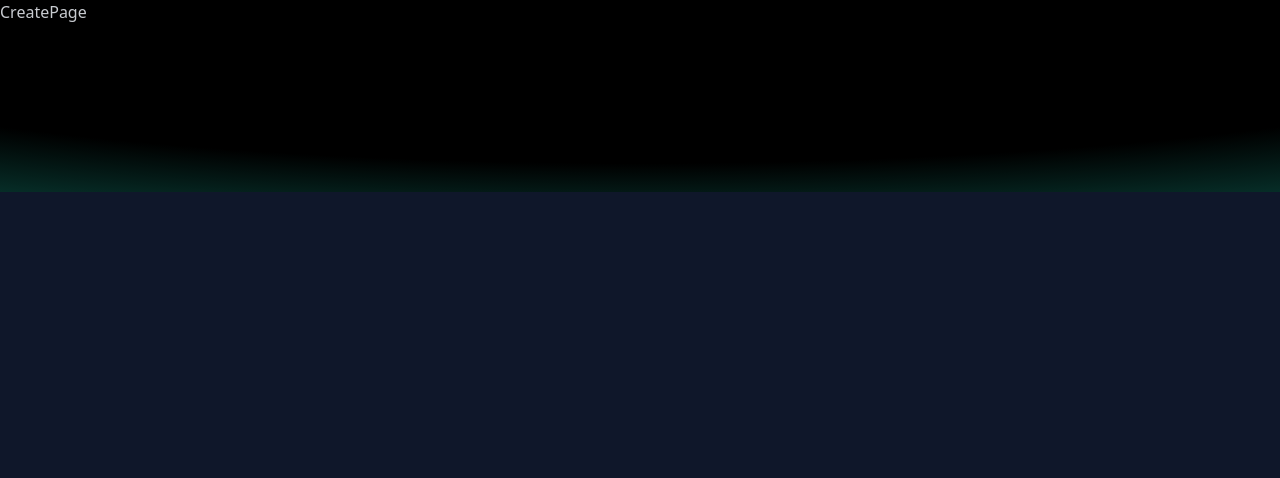
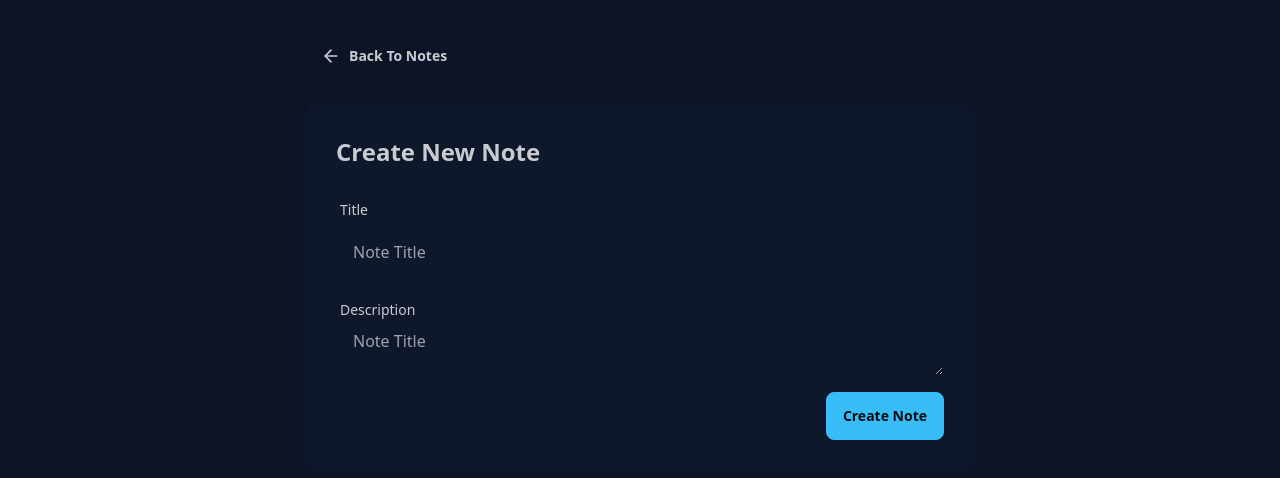
Before and after one commit to williamchiii/mern-noteapp, a React app in the folder frontend/: page /create in a window 1280 px wide. Shown: the top 478 px of the page. Built offline with nearby package versions, Linux system fonts and the light colour scheme; the HTML template or start-up script is replaced by a standard one.

Commit message:
Create note page completed; Homepage UI tweaked to be cleaner and simpler

```diff
--- a/frontend/src/App.jsx
+++ b/frontend/src/App.jsx
@@ -8,7 +8,7 @@
   return (
     <div className="relative h-full w-full">
       <div className="absolute inset-0 -z-10 h-full w-full items-center px-5 py-24
-      [background:radial-gradient(125%_125%_at_50%_10%,#000_60%,#00FF9D40_100%)]" />
+      [background:#0a1020]" />
     {/*Basically the website routings */}
       <Routes>
         <Route path = "/" element = {<HomePage />} />
--- /dev/null
+++ b/frontend/src/lib/axios.js
@@ -0,0 +1,7 @@
+import axios from 'axios'
+
+const api = axios.create({
+    baseURL: "http://localhost:5001/api"
+});
+
+export default api;
--- a/frontend/src/pages/CreatePage.jsx
+++ b/frontend/src/pages/CreatePage.jsx
@@ -1,8 +1,100 @@
-import React from 'react'
+import {useState} from "react";
+import {Link, useNavigate} from "react-router";
+import {ArrowLeftIcon} from "lucide-react";
+import toast from "react-hot-toast";
+import api from "../lib/axios.js"
 
 const CreatePage = () => {
+  const [title, setTitle] = useState("");
+  const [content, setContent] = useState("");
+  const [loading, setLoading] = useState(false);
+
+  const navigate = useNavigate()
+
+  const handleSubmit = async (e) => {
+    e.preventDefault();
+
+    if(!title.trim() || !content.trim()){
+      toast.error("All fields are required")
+      return;
+    }
+
+    setLoading(true)
+    try{
+      await api.post("/notes",{
+        title,
+        content,
+      });
+
+      toast.success("Note created successfully")
+      navigate("/")
+    } catch(error){
+        console.log("Error creating note", error);
+        if(error.response.status === 429){
+          toast.error("Slow down! You're creating notes too fast!", {
+            duration: 4000,
+            icon: "👎",
+          });
+        } else{
+          toast.error("Failed to create note")
+        }
+
+    } finally{
+      setLoading(false)
+    }
+  }
   return (
-    <div>CreatePage</div>
+    <div className="min-h-screen bg-base-200">
+      <div className="container mx-auto px-4 py-8">
+        <div className="max-w-2xl mx-auto">
+          <Link to={"/"} className="btn btn-ghost mb-6">
+            <ArrowLeftIcon className="size-5"/>
+            Back To Notes
+          </Link>
+          <div className="card bg-base-100">
+            <div className="card-body">
+              <h2 className="card-title text-2xl mb-4">
+                Create New Note
+              </h2>
+              <form onSubmit={handleSubmit}>
+                <div className="form-control mb-4">
+                  <label className="label">
+                    <span className="label-text">
+                      Title
+                    </span>
+                  </label>
+                  <input type="text"
+                    placeholder="Note Title"
+                    className="input input-border"
+                    value={title}
+                    onChange={(e) => setTitle(e.target.value)}
+                  />
+                </div>
+                <div className="form-control mb-4">
+                  <label className="label">
+                    <span className="label-text">
+                      Description
+                    </span>
+                  </label>
+                  <textarea
+                    placeholder="Note Title"
+                    className="input input-border"
+                    value={content}
+                    onChange={(e) => setContent(e.target.value)}
+                  />
+                </div>
+
+                <div className="card-actions justify-end">
+                  <button type="submit" className="btn btn-primary" disabled={loading}>
+                    {loading ? "Creating..." : "Create Note"}
+                  </button>
+                </div>
+              </form>
+            </div>
+          </div>
+        </div>
+      </div>
+    </div>
   )
 }
 
--- a/frontend/src/pages/HomePage.jsx
+++ b/frontend/src/pages/HomePage.jsx
@@ -2,7 +2,7 @@
 import Navbar from "../components/Navbar.jsx";
 import RateLimitedUI from "../components/RateLimitedUI.jsx";
 import { useEffect } from "react";
-import axios from "axios";
+import api from "../lib/axios.js"
 import toast from "react-hot-toast";
 import NoteCard from "../components/NoteCard.jsx";
 
@@ -14,7 +14,7 @@
   useEffect(() => {
     const fetchNotes = async () => {
       try{
-        const res = await axios.get("http://localhost:5001/api/notes");
+        const res = await api.get("/notes");
         console.log(res.data)
         setNotes(res.data)
         setIsRateLimited(false)
```
Also changed, not shown: 2 other files (tests, documents, lock files or other folders).
